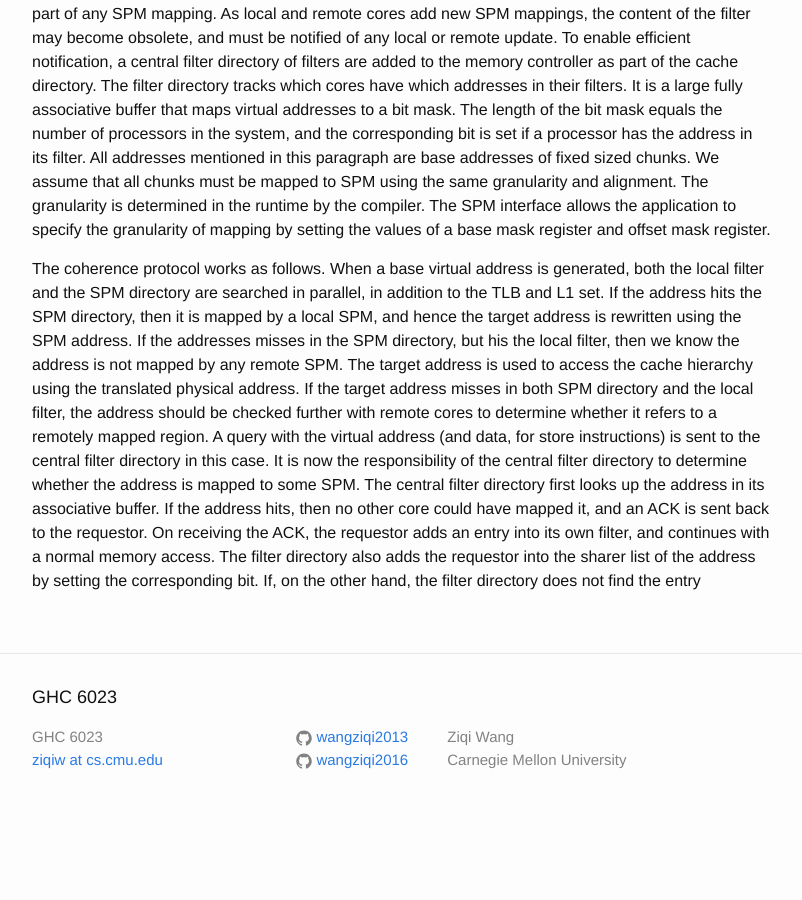
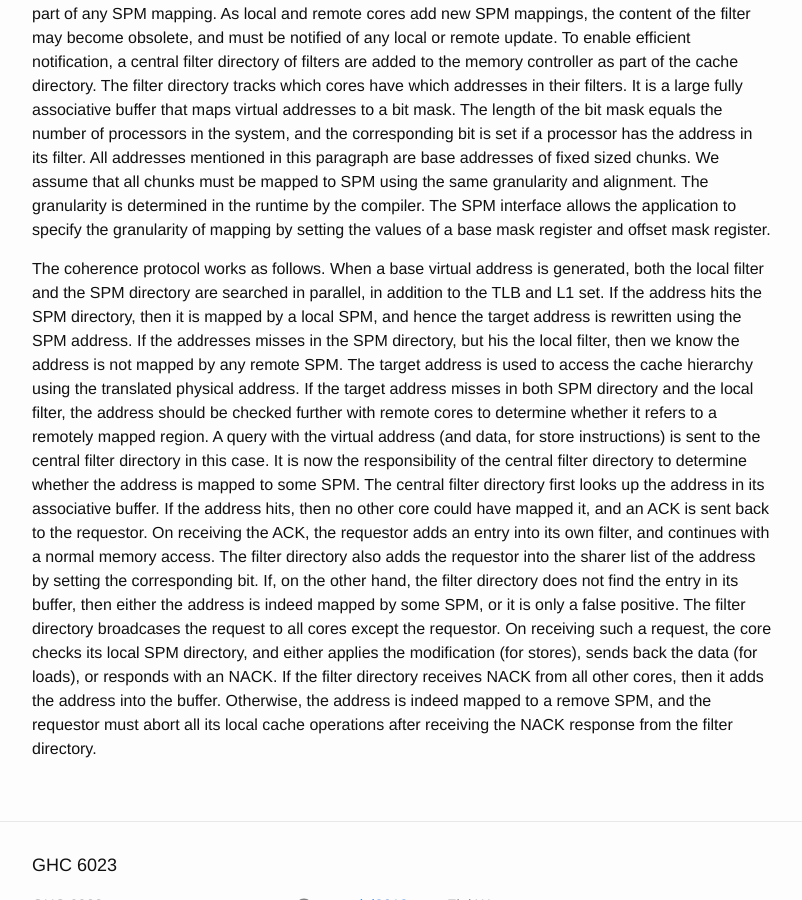
Before and after one commit to wangziqi2013/wangziqi2013.github.io, a Jekyll site: the page built from _posts/2018-05-25-Coherence-Protocol-for-Translarent-Management-of-Scratchpad-Memories-in-Shared-Memory-Manycore-Arch.markdown, in a window 1280 px wide and 900 px high, scrolled down 2182 px. Shown: the whole window, without its empty margins (238-1040 px from the left). Built offline with Jekyll 4.4.1, drawn with Linux system fonts in a browser that asks for light colours; before the commit the page ends 3013 px from its top, so only the background shows below that.

Commit message:
Working on the protocol

```diff
--- a/_posts/2018-05-25-Coherence-Protocol-for-Translarent-Management-of-Scratchpad-Memories-in-Shared-Memory-Manycore-Arch.markdown
+++ b/_posts/2018-05-25-Coherence-Protocol-for-Translarent-Management-of-Scratchpad-Memories-in-Shared-Memory-Manycore-Arch.markdown
@@ -97,4 +97,10 @@ filter directory in this case. It is now the responsibility of the central filte
 is mapped to some SPM. The central filter directory first looks up the address in its associative buffer. If the address hits,
 then no other core could have mapped it, and an ACK is sent back to the requestor. On receiving the ACK, the requestor
 adds an entry into its own filter, and continues with a normal memory access. The filter directory also adds the requestor
-into the sharer list of the address by setting the corresponding bit. If, on the other hand, the filter directory does not find the entry
+into the sharer list of the address by setting the corresponding bit. If, on the other hand, the filter directory does not
+find the entry in its buffer, then either the address is indeed mapped by some SPM, or it is only a false positive. The
+filter directory broadcases the request to all cores except the requestor. On receiving such a request, the core checks
+its local SPM directory, and either applies the modification (for stores), sends back the data (for loads), or responds
+with an NACK. If the filter directory receives NACK from all other cores, then it adds the address into the buffer.
+Otherwise, the address is indeed mapped to a remove SPM, and the requestor must abort all its local cache operations
+after receiving the NACK response from the filter directory.
```
